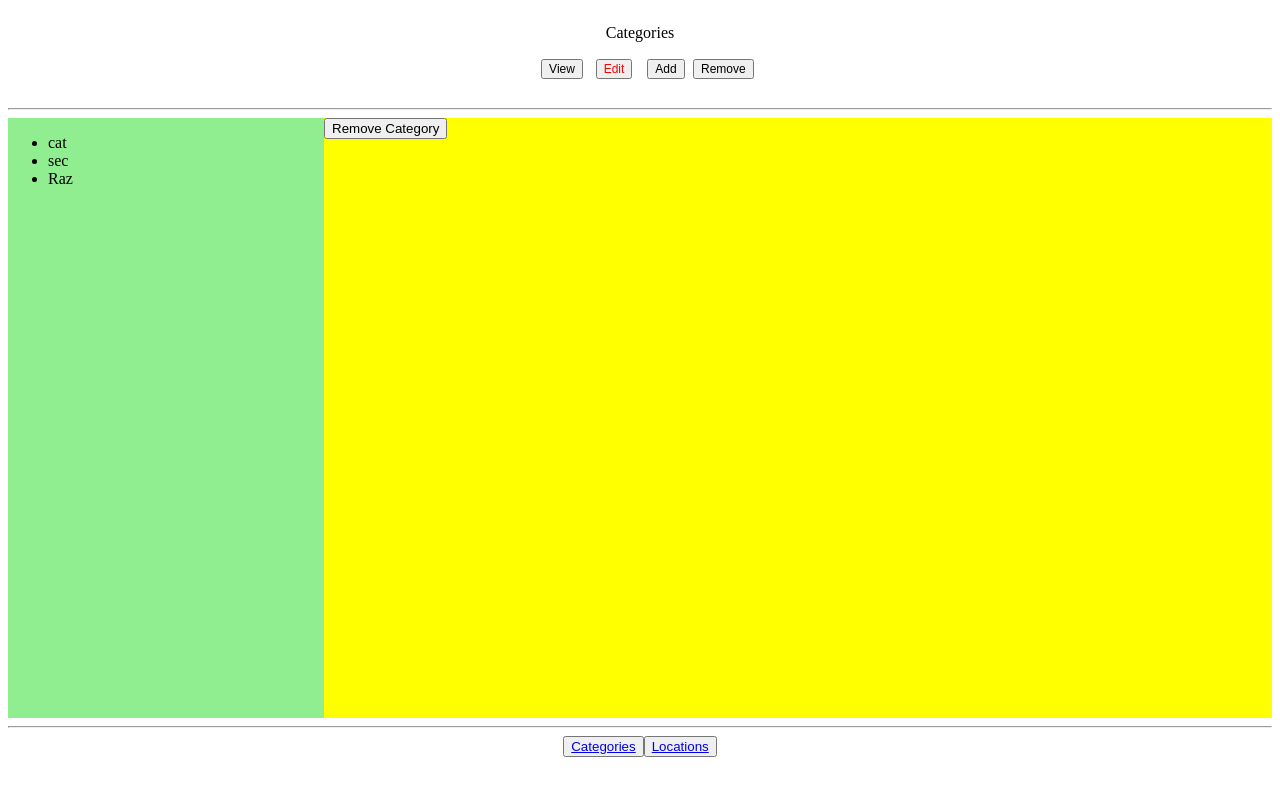
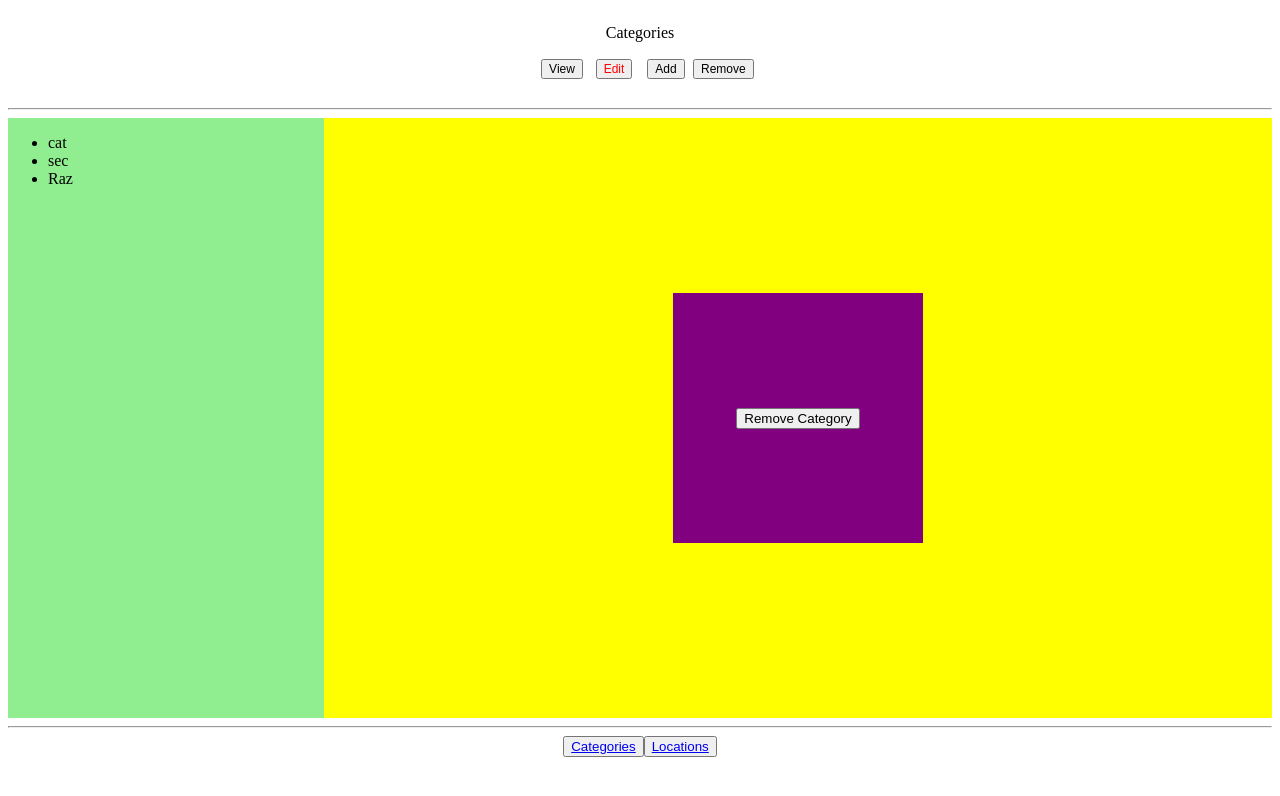
Before and after one commit to razawi/my-locations-react-redux, a React app in the folder my-locations/: page /Categories in a window 1280 px wide. Both pictures are taken after a click on the button "Edit". Shown: the top 796 px of the page. Built offline with nearby package versions, Linux system fonts and the light colour scheme.

Commit message:
refactored UI skelaton for categories

```diff
--- a/my-locations/src/containers/Categories.css
+++ b/my-locations/src/containers/Categories.css
@@ -4,7 +4,6 @@
     align-items: center;
     justify-content: center;
 }
-
 .viewMenue{
     background-color: lightgreen;
     width: 25%;
@@ -15,4 +14,21 @@
     background-color: yellow;
     width: 75%;
     height: 100%;
+    display: flex;
+    align-items: center;
+    justify-content: center;
 }
+
+.actionPanel * {
+    display: flex;
+    align-items: center;
+    justify-content: center;
+}
+
+.actionFrame{
+    align-items: center;
+    justify-content: center;
+    background-color: purple;
+    width:250px;
+    height:250px;
+}
--- a/my-locations/src/containers/Categories.js
+++ b/my-locations/src/containers/Categories.js
@@ -11,21 +11,22 @@ const CategoriesPanel = ({actionState, categories, currentCategory,
       actionForm = <ViewCategory category={currentCategory}/>
       break;
     case 'EDIT':
-      actionForm = <EditCategory editCategory={editCategory}/>
+      actionForm = <EditCategory editCategory={editCategory}
+                                 currentCategory={currentCategory}/>
       break;
     case 'REMOVE':
-      actionForm = <RemoveCategory removeCategory={removeCategory}/>
+      actionForm = <RemoveCategory removeCategory={removeCategory}
+                                   currentCategory={currentCategory}/>
       break;
     case 'ADD':
       actionForm = <AddCategory addCategory={addCategory}/>
       break;
     default:
-
+      actionForm = null;
       break
   }
   return (
     <div className="categoriesPanel">
-
       <ViewCategoryMenue
         categories = {categories}
         currentCategory = {currentCategory} />
@@ -39,7 +40,7 @@ const CategoriesPanel = ({actionState, categories, currentCategory,
 
 const ViewCategory = ({Category}) => {
   return (
-    <div>
+    <div className="actionFrame">
         <button type="button">
            Category
         </button>
@@ -50,7 +51,7 @@ const ViewCategory = ({Category}) => {
 const AddCategory = ({addCategory}) => {
   let input
   return (
-    <div>
+    <div className="actionFrame">
         <input ref={node => input = node} />
         <button type="button" onClick= {e => {
           addCategory(input.value)
@@ -62,9 +63,9 @@ const AddCategory = ({addCategory}) => {
   )
 }
 
-const RemoveCategory = ({removeCategory}) => {
+const RemoveCategory = ({removeCategory, currentCategory}) => {
   return (
-    <div>
+    <div className="actionFrame">
         <button type="button" onClick= {e => {
           removeCategory('Raz')
         }}>
@@ -74,9 +75,10 @@ const RemoveCategory = ({removeCategory}) => {
   )
 }
 
-const EditCategory = ({EditCategory}) => {
+const EditCategory = ({EditCategory, currentCategory}) => {
   return (
-    <div>
+    <div className="actionFrame">
+
         <button type="button" onClick= {e => {
           EditCategory('Raz')
         }}>
```
